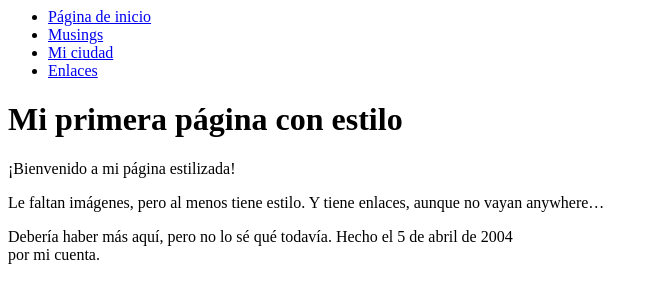
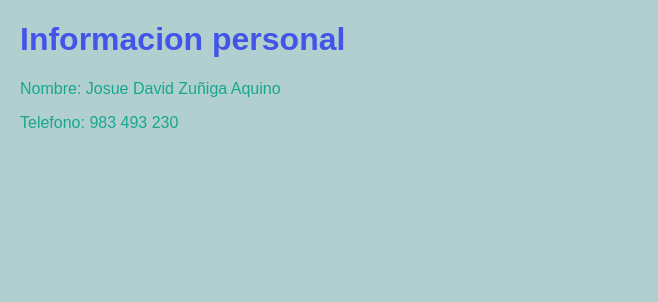
Before and after one commit to josuezuniga-del/20261135Web, a plain HTML site: page Lab01/index.html in a window 1280 px wide. Shown: the whole page, without its empty margins (0-658 px from the left). Drawn offline with Linux system fonts and the light colour scheme.

Commit message:
Actualizando index.html con datos personales y aprendizajes obtenidos

```diff
--- a/Lab01/estilos.css
+++ b/Lab01/estilos.css
@@ -1,10 +1,10 @@
 body {
     font-family: Arial, sans-serif;
-    background-color: #f4f4f4;
-    color: #333;
+    background-color: #b1cfcf;
+    color: #16a78e;
     margin: 20px;
 }
 
 h1 {
-    color: #0056b3;
+    color: #4354e9;
 }
--- a/Lab01/index.html
+++ b/Lab01/index.html
@@ -1,34 +1,14 @@
-<!DOCTYPE html PÚBLICO "-//W3C//DTD HTML 4.01//ES">
-<html>
-<cabeza>
-  <title>Buenas Buenas</title>
-</cabeza>
+<!DOCTYPE html>
+<html lang="es">
+<head>
+    <meta charset="UTF-8">
+    <title>Presentacion de pagina wen</title>
+    <link rel="stylesheet" href="estilos.css">
+</head>
+<body>
+    <h1>Informacion personal</h1>
+    <p> Nombre: Josue David Zuñiga Aquino</p>
+    <p> Telefono: 983 493 230</p>
 
-<cuerpo>
-
-<!-- Menú de navegación del sitio -->
-<ul class="barra de navegación">
-  <li><a href="index.html">Página de inicio</a>
-  <li><a href="musings.html">Musings</a>
-  <li><a href="town.html">Mi ciudad</a>
-  <li><a href="links.html">Enlaces</a>
-</ul>
-
-<!-- Contenido principal -->
-<h1>Mi primera página con estilo</h1>
-
-<p>¡Bienvenido a mi página estilizada!
-
-<p>Le faltan imágenes, pero al menos tiene estilo.
-Y tiene enlaces, aunque no vayan
-anywhere…
-
-<p>Debería haber más aquí, pero no lo sé
-qué todavía.
-
-<!-- Firma y fecha la página, ¡es de buena educación! -->
-<dirección>Hecho el 5 de abril de 2004<br>
-  por mi cuenta.</dirección>
-
-</cuerpo>
+</body>
 </html>
```
